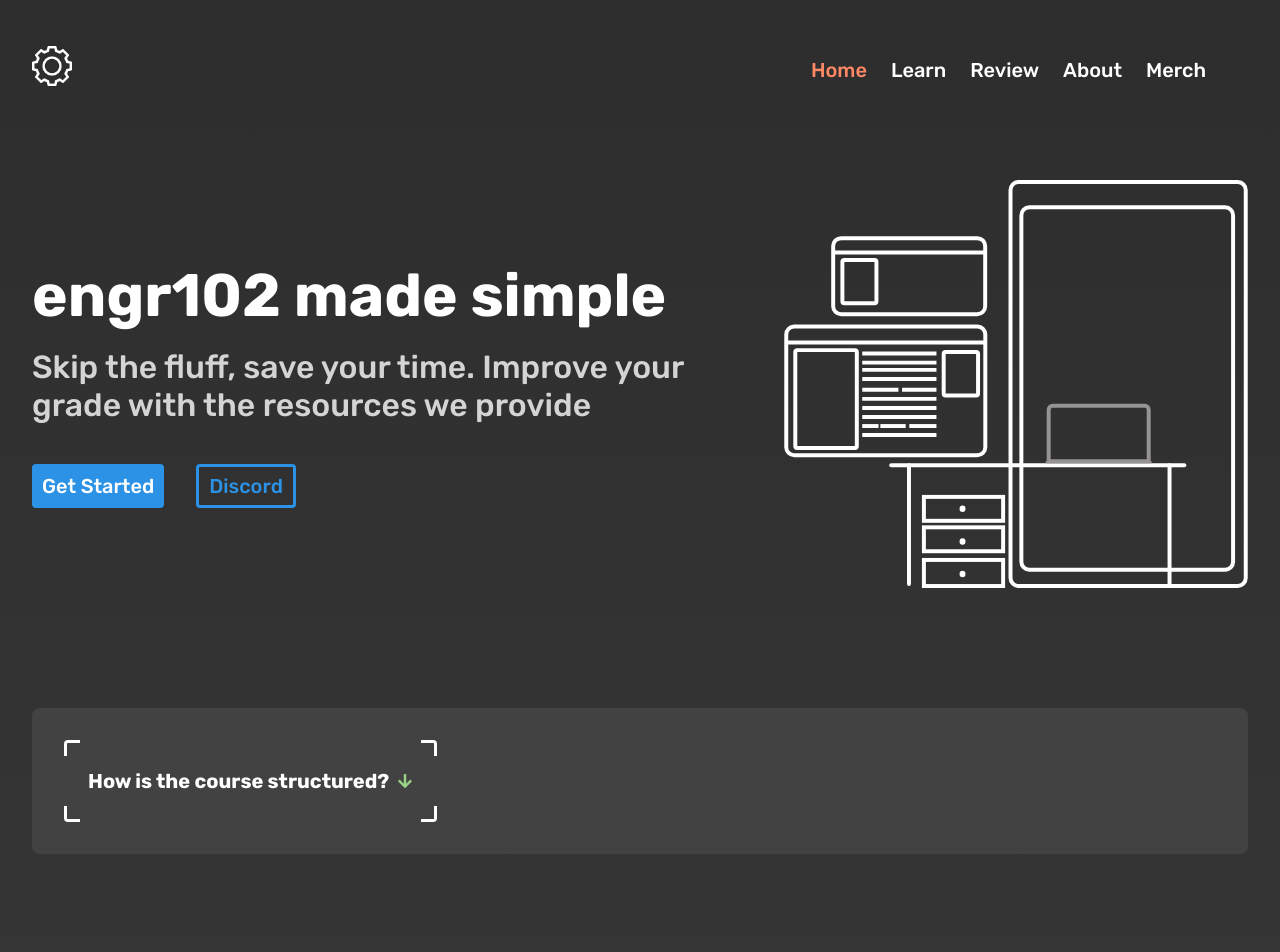
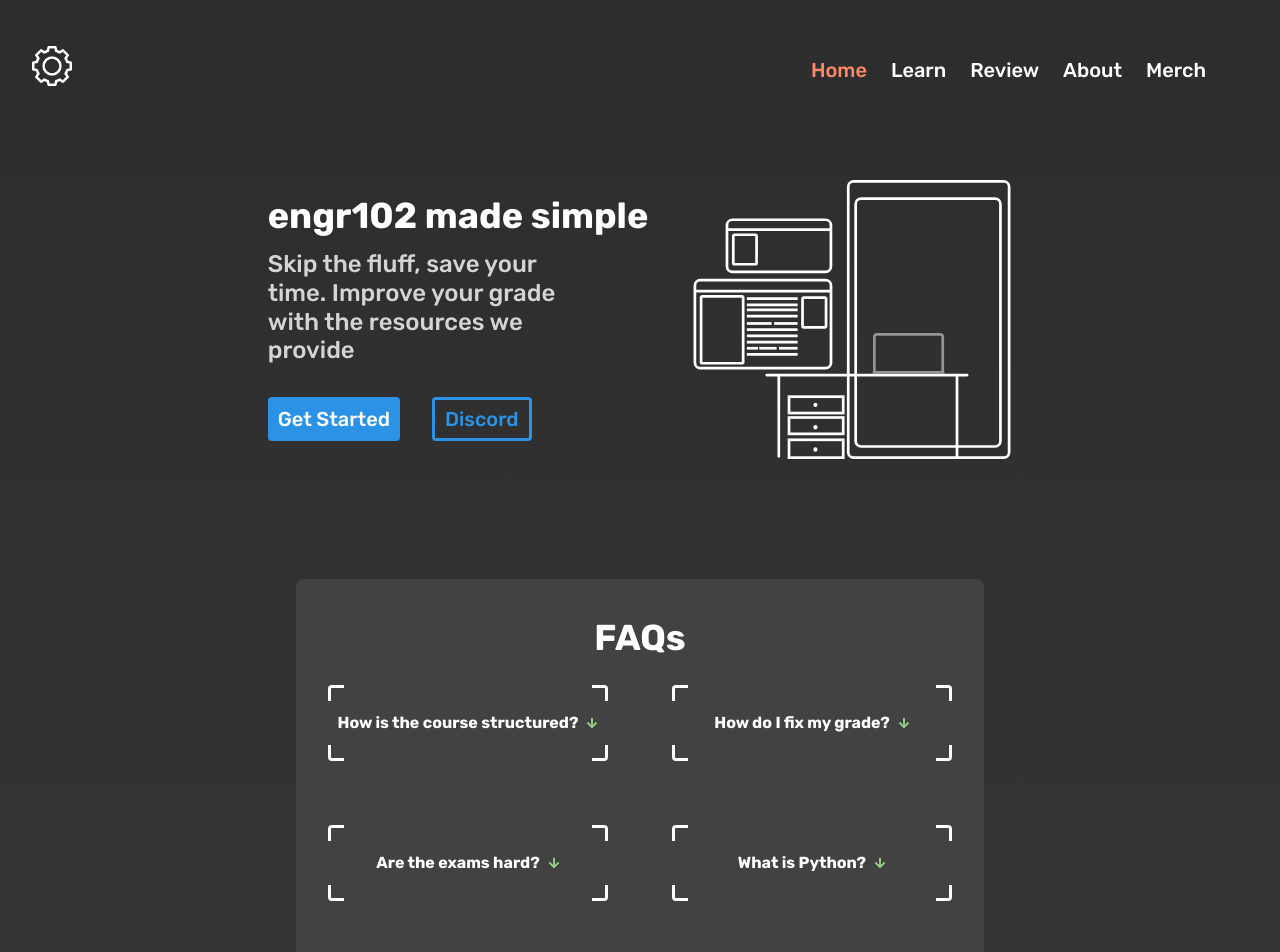
Before and after one commit to WarrenWu4/engr102-website, a React (Vite) app: page / in a window 1280 px wide. Shown: the top 952 px of the page. Built offline with nearby package versions, Linux system fonts and the light colour scheme.

Commit message:
added resposive home page

```diff
--- a/src/components/HomePage.jsx
+++ b/src/components/HomePage.jsx
@@ -7,13 +7,13 @@ export default function HomePage() {
     return(
         <div className="max-w-[1440px] w-full px-[1.6rem] md:px-[3.2rem] xl:px-[6.4rem] flex flex-col items-center pb-[10.8rem]">
 
-            <div className="flex justify-between items-center w-full">
+            <div className="flex flex-col justify-center items-center w-full lg:flex-row">
 
-                <div className="flex flex-col">
+                <div className="flex flex-col [&>*]:text-center items-center lg:items-start lg:[&>*]:text-left mt-[5.6rem] order-1 lg:mt-0 lg:mr-[4.4rem]">
 
-                    <div className="text-neutral-100 text-h0 font-bold leading-[7.2rem]">engr102 made simple</div>
+                    <div className="text-h4 text-neutral-100 xl:text-h0 font-bold leading-[1] ">engr102 made simple</div>
 
-                    <div className="text-neutral-200 text-h5 font-medium w-[65.6rem] mt-[1.6rem] mb-[4rem] leading-[3.8rem]">Skip the fluff, save your time. Improve your grade with the resources we provide</div>
+                    <div className="text-h7 w-[32.3rem] text-neutral-200 xl:text-h5 font-medium xl:w-[65.6rem] mt-[1.6rem] mb-[3.2rem] leading-[1.2]">Skip the fluff, save your time. Improve your grade with the resources we provide</div>
 
                     <div className="flex">
 
@@ -24,17 +24,41 @@ export default function HomePage() {
 
                 </div>
 
-                <img className="w-[46.4rem] h-[40.8rem]" src="./hero-img.svg" alt="landing page image" />
+                <img className="w-[32rem] h-[27.9rem] xl:w-[46.4rem] xl:h-[40.8rem] lg:order-2" src="./hero-img.svg" alt="landing page image" />
 
             </div>
 
-            <div className="w-full rounded-[0.8rem] bg-neutral-800 p-[3.2rem] mt-[12rem] grid grid-cols-2 gap-[4.8rem]">
+            <div className="flex justify-center rounded-[0.8rem] bg-neutral-800 p-[3.2rem] mt-[12rem] flex-col">
+                <div className="font-bold text-h4 w-full flex justify-center text-neutral-100 mb-[2rem]">FAQs</div>
+            <div className="grid grid-cols-1 gap-[6.4rem] place-items-center lg:grid-cols-2">
 
-                <FAQCard
-                    question="How is the course structured?"
-                    answer="Lorem ipsum dolor sit amet consectetur. Ultrices ipsum consectetur elit mauris commodo curabitur. Aliquam eleifend pellentesque mauris sed pretium magna. Orci tristique et sit condimentum condimentum tortor. Viverra ullamcorper"
-                />
+                    <FAQCard
+                        question="How is the course structured?"
+                        answer="Lorem ipsum dolor sit amet consectetur. Ultrices ipsum consectetur elit mauris commodo curabitur. Aliquam eleifend pellentesque mauris sed pretium magna. Orci tristique et sit condimentum condimentum tortor. Viverra ullamcorper"
+                    />
+                    <FAQCard
+                        question="How do I fix my grade?"
+                        answer="Lorem ipsum dolor sit amet consectetur. Ultrices ipsum consectetur elit mauris commodo curabitur. Aliquam eleifend pellentesque mauris sed pretium magna. Orci tristique et sit condimentum condimentum tortor. Viverra ullamcorper"
+                    />
 
+                    <FAQCard
+                            question="Are the exams hard?"
+                            answer="Lorem ipsum dolor sit amet consectetur. Ultrices ipsum consectetur elit mauris commodo curabitur. Aliquam eleifend pellentesque mauris sed pretium magna. Orci tristique et sit condimentum condimentum tortor. Viverra ullamcorper"
+                    />
+                    <FAQCard
+                            question="What is Python?"
+                            answer="Lorem ipsum dolor sit amet consectetur. Ultrices ipsum consectetur elit mauris commodo curabitur. Aliquam eleifend pellentesque mauris sed pretium magna. Orci tristique et sit condimentum condimentum tortor. Viverra ullamcorper"
+                    />
+                    <FAQCard
+                            question="Why do I have to take this class?"
+                            answer="Lorem ipsum dolor sit amet consectetur. Ultrices ipsum consectetur elit mauris commodo curabitur. Aliquam eleifend pellentesque mauris sed pretium magna. Orci tristique et sit condimentum condimentum tortor. Viverra ullamcorper"
+                    />
+                    <FAQCard
+                            question="Is coding fun?"
+                            answer="Lorem ipsum dolor sit amet consectetur. Ultrices ipsum consectetur elit mauris commodo curabitur. Aliquam eleifend pellentesque mauris sed pretium magna. Orci tristique et sit condimentum condimentum tortor. Viverra ullamcorper"
+                    />
+
+            </div>
             </div>
 
         </div>
@@ -46,20 +70,20 @@ const FAQCard = ({question, answer}) => {
     const [showAns, setShowAns] = useState("none");
 
     return (
-        <button type="button" className="relative w-fit flex-col" onClick={() => setShowAns((showAns === "none")?"flex":"none")}>
+        <button type="button" className="relative w-[28rem] flex-col" onClick={() => setShowAns((showAns === "none")?"flex":"none")}>
 
             <div className="w-[1.6rem] h-[1.6rem] absolute top-0 left-0 border-solid border-neutral-100 border-t-[0.3rem] border-l-[0.3rem] rounded-tl-[0.4rem]"></div>
             <div className="w-[1.6rem] h-[1.6rem] absolute top-0 right-0 border-solid border-neutral-100 border-t-[0.3rem] border-r-[0.3rem] rounded-tr-[0.4rem]"></div>
             <div className="w-[1.6rem] h-[1.6rem] absolute bottom-0 left-0 border-solid border-neutral-100 border-b-[0.3rem] border-l-[0.3rem] rounded-bl-[0.4rem]"></div>
             <div className="w-[1.6rem] h-[1.6rem] absolute bottom-0 right-0 border-solid border-neutral-100 border-b-[0.3rem] border-r-[0.3rem] rounded-br-[0.4rem]"></div>
 
-            <div className="flex flex-col px-[2.4rem] py-[2.6rem]">
+            <div className="w-full flex flex-col py-[2.6rem]">
 
-                <div className="flex text-neutral-100 font-bold text-h8 items-center">
-                    {question} <FaArrowDown className="text-green-100 text-h9 ml-[0.8rem]"/>
+                <div className="w-full flex justify-center text-neutral-100 font-bold text-h9 items-center">
+                    {question} <FaArrowDown className="text-green-100 text-h10 ml-[0.8rem]"/>
                 </div>
 
-                <div style={{display: showAns}} className="w-[31.8rem] mt-[1.2rem] text-left font-medium text-neutral-100 text-h9 flex">
+                <div style={{display: showAns}} className="w-full px-[2.4rem] mt-[1.2rem] text-left text-neutral-100 text-h9 flex">
                     <div className="rounded-[0.4rem] min-w-[0.3rem] bg-green-100 mr-[1.2rem]"/>
                     {answer}
                 </div>
```
